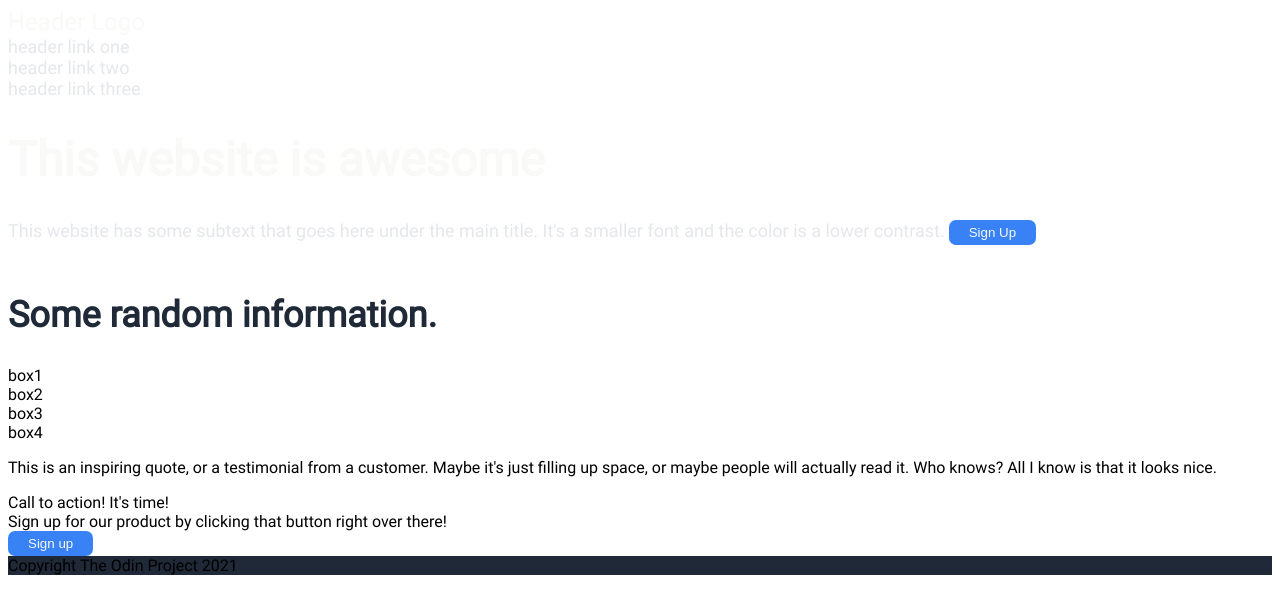
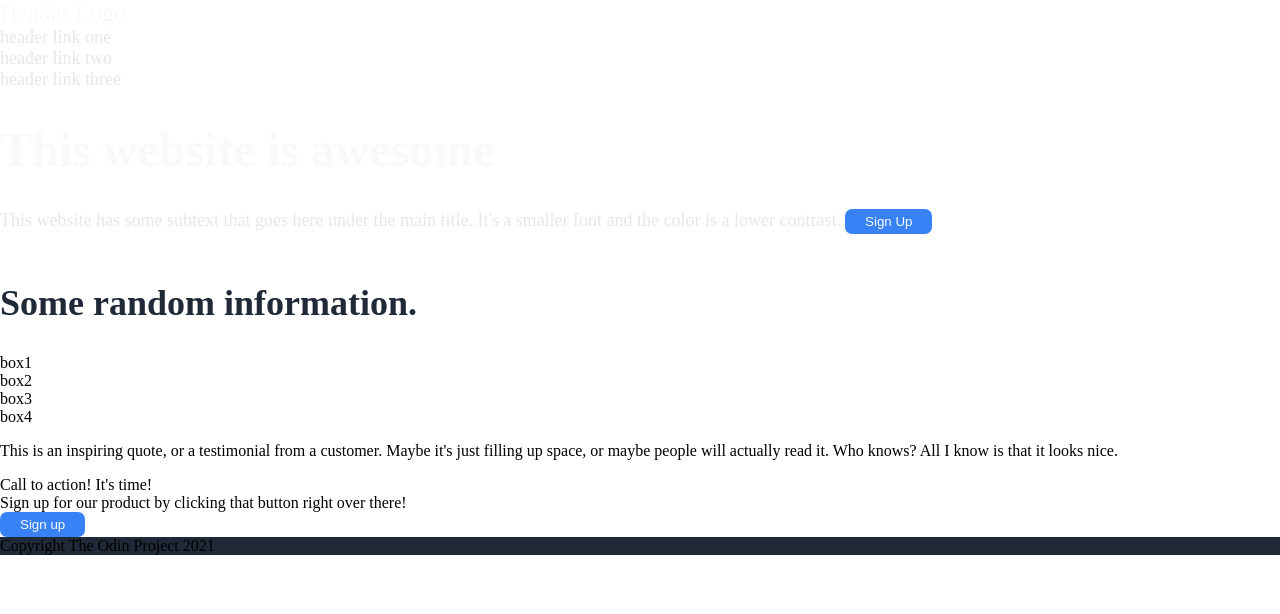
Before and after one commit to dimplume/odin-landing-page, a plain HTML site: page index.html in a window 1280 px wide. Drawn offline with Linux system fonts and the light colour scheme.

Commit message:
feat: remove default padding and margin on body

```diff
--- a/css/style.css
+++ b/css/style.css
@@ -4,6 +4,8 @@
 }
 
 body {
+    margin: 0;
+    padding: 0
     font-family: Roboto-Regular, Arial;
 }
 
@@ -14,10 +16,10 @@ ul {
 }
 
 button {
+    padding: 5px 20px;
     background-color: #3882F6;
     border: 0px;
     border-radius: 7px;
-    padding: 5px 20px;
 }
 
 h2,
```
